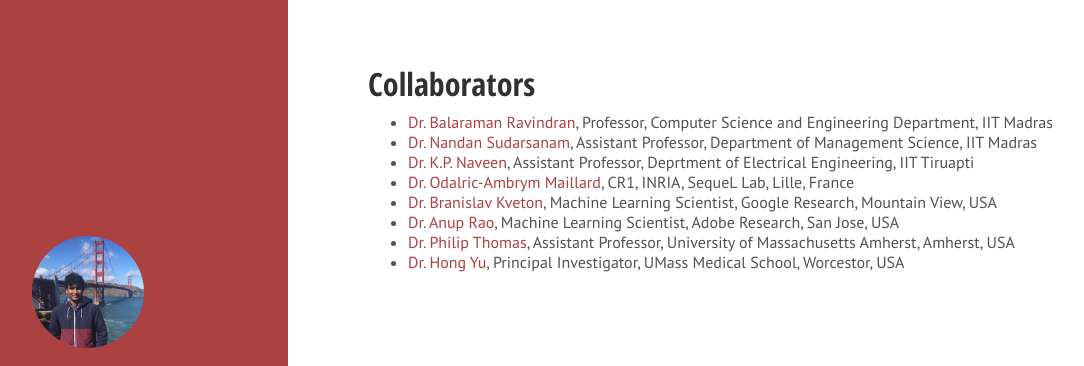
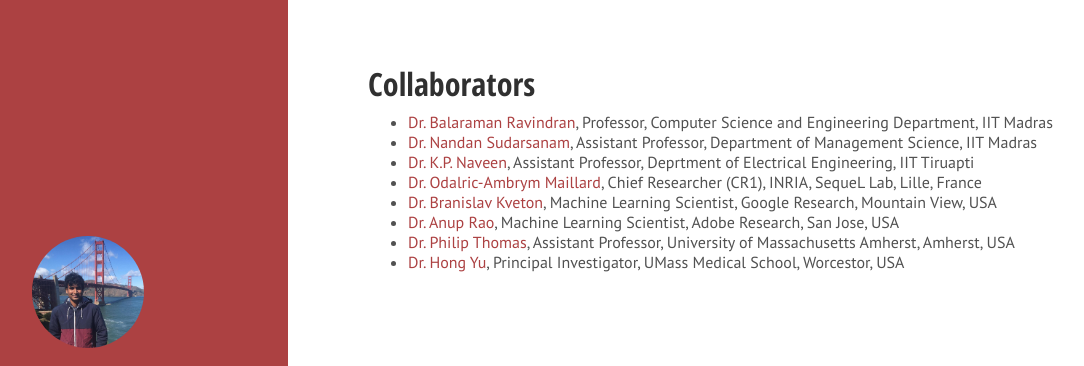
Before and after one commit to Subhojyoti22/subhojyoti.github.io, a Jekyll site: the page built from collaborators.md, in a window 1280 px wide. Shown: the top 366 px of the page, without its empty margins (0-1084 px from the left). Built offline with Jekyll 4.4.1, drawn with Linux system fonts in a browser that asks for light colours; Markdown is read by kramdown in place of the engine named in the settings.

Commit message:
Update collaborators.md

```diff
--- a/collaborators.md
+++ b/collaborators.md
@@ -6,7 +6,7 @@ title: Collaborators
 * [Dr. Balaraman Ravindran](https://www.cse.iitm.ac.in/~ravi/), Professor, Computer Science and Engineering Department, IIT Madras
 * [Dr. Nandan Sudarsanam](https://doms.iitm.ac.in/index.php/nandan-s), Assistant Professor, Department of Management Science, IIT Madras
 * [Dr. K.P. Naveen](https://sites.google.com/site/kpnave/home), Assistant Professor, Deprtment of Electrical Engineering, IIT Tiruapti
-* [Dr. Odalric-Ambrym Maillard](https://odalricambrymmaillard.wordpress.com/), CR1, INRIA, SequeL Lab, Lille, France
+* [Dr. Odalric-Ambrym Maillard](https://odalricambrymmaillard.wordpress.com/), Chief Researcher (CR1), INRIA, SequeL Lab, Lille, France
 * [Dr. Branislav Kveton](http://www.bkveton.com/), Machine Learning Scientist, Google Research, Mountain View, USA
 * [Dr. Anup Rao](https://sites.google.com/site/anupraob/), Machine Learning Scientist, Adobe Research, San Jose, USA
 * [Dr. Philip Thomas](https://people.cs.umass.edu/~pthomas/), Assistant Professor, University of Massachusetts Amherst, Amherst, USA
```
